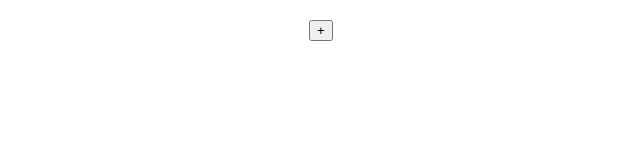
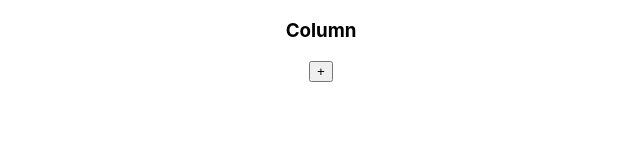
Before and after one commit to HMP1993/Trelloish, a React (Create React App) app: page / in a window 1280 px wide. Shown: the top 160 px of the page, without its empty margins (319-959 px from the left). Built offline with nearby package versions, Linux system fonts and the light colour scheme.

Commit message:
usestate works :D

```diff
--- a/src/components/Column.js
+++ b/src/components/Column.js
@@ -1,17 +1,20 @@
 import React, { useState } from "react";
 
-const addColumn = (props) => {
-  const [columnTitle, setColumnTitle] = useState(props.columnTitle);
-  const clickHandler = () => {
-    setColumnTitle(`"Column" + ${columnTitle.length + 1}`);
-  };
-};
 
-const Column = ({ columnTitle }) => {
+
+const Column = () => {
+  const name = ['Column'];
+  const [columnTitle,setColumnTitle] = useState(name);
+
+  const addColumn = () => {
+    setColumnTitle(`Column ${name.length}`);
+
+  }
+
   return (
     <div>
       <h3>{columnTitle}</h3>
-      <button onclick={addColumn}>+</button>
+      <button onClick={addColumn}>+</button>
     </div>
   );
 };
```
